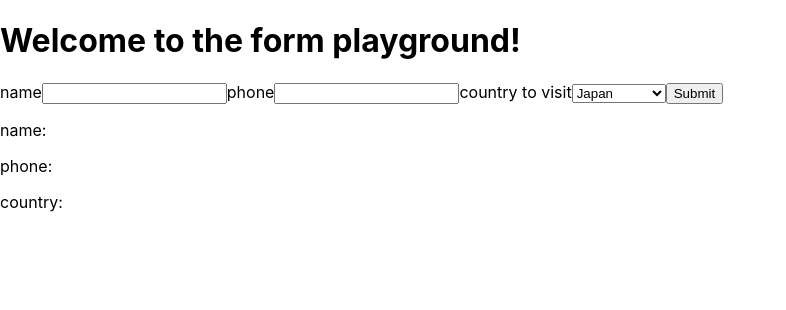
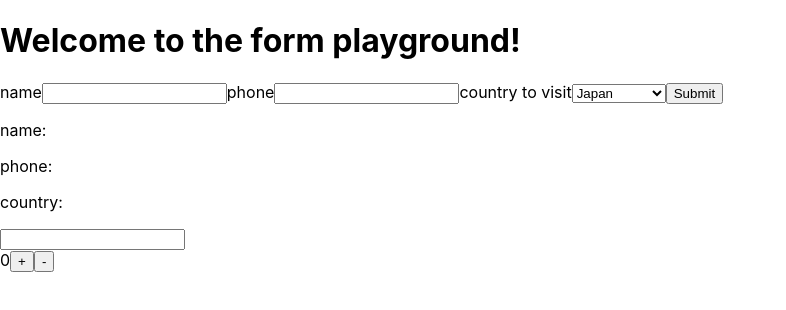
Before and after one commit to imteekay/crafting-frontend, a Next.js app in the folder react/: page /form in a window 1280 px wide. Shown: the top 310 px of the page, without its empty margins (0-786 px from the left). Built offline with nearby package versions, Linux system fonts and the light colour scheme.

Commit message:
add keypress and counter

```diff
--- a/react/pages/form/index.js
+++ b/react/pages/form/index.js
@@ -24,6 +24,8 @@ export const Home = () => {
   const [phone, setPhone] = useState('');
   const [country, setCountry] = useState('');
 
+  const [counter, setCounter] = useState(0);
+
   const onSubmitForm = (event) => {
     event.preventDefault();
     console.log('submit all data', name, phone, country);
@@ -32,6 +34,11 @@ export const Home = () => {
   const handleName = (e) => setName(e.target.value);
   const handlePhone = (e) => setPhone(e.target.value);
   const handleCountry = (e) => setCountry(e.target.value);
+
+  const handleKeyDown = (e) => console.log(e.key);
+
+  const incrementCounter = () => setCounter(counter + 1);
+  const decrementCounter = () => setCounter(counter - 1);
 
   return (
     <>
@@ -65,6 +72,14 @@ export const Home = () => {
       <p>name: {name}</p>
       <p>phone: {phone}</p>
       <p>country: {country}</p>
+
+      <input onKeyDown={handleKeyDown}></input>
+
+      <div>
+        {counter}
+        <button onClick={incrementCounter}>+</button>
+        <button onClick={decrementCounter}>-</button>
+      </div>
     </>
   );
 };
```
Also changed, not shown: react/pages/form/README.md (added).
